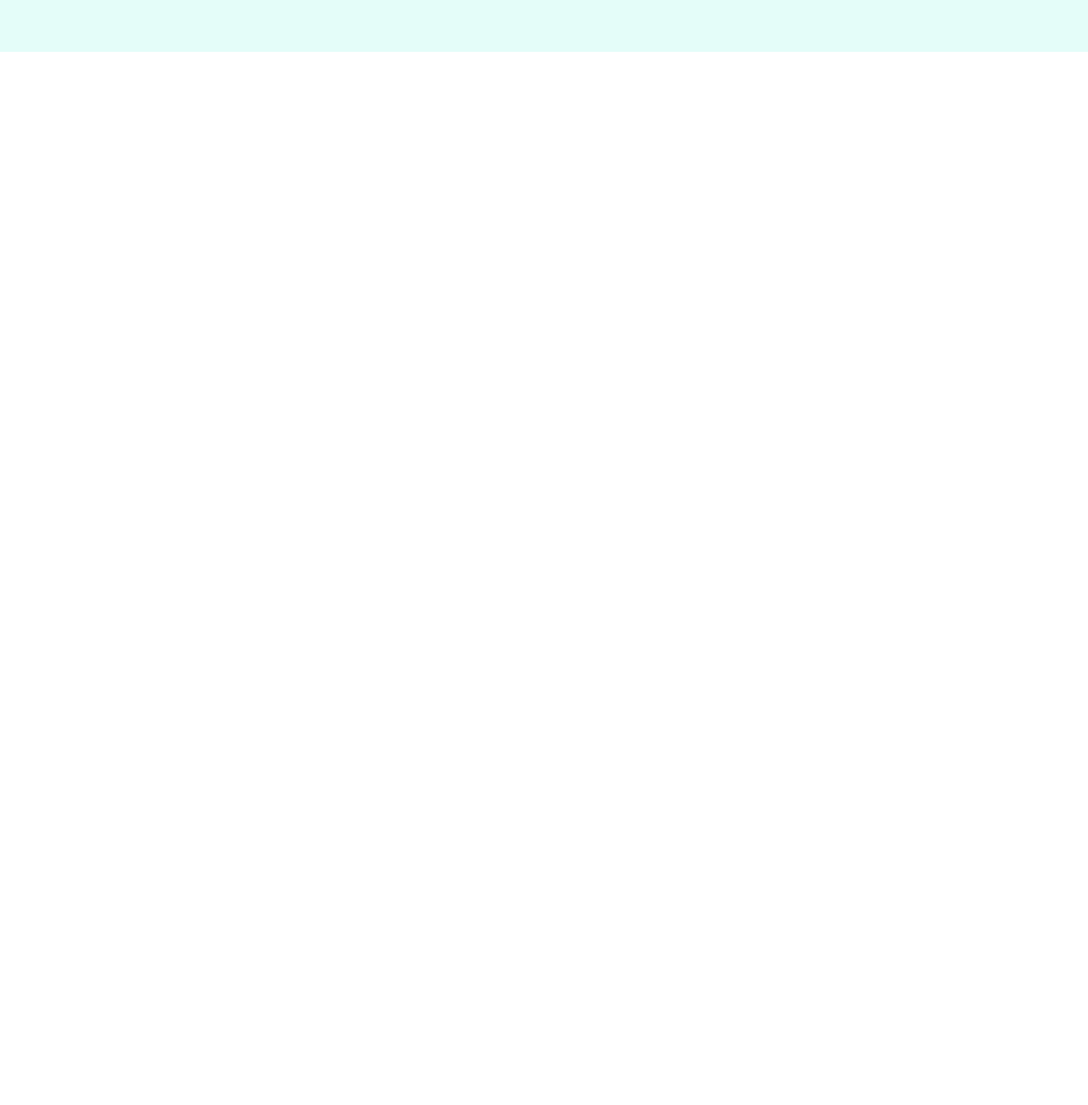
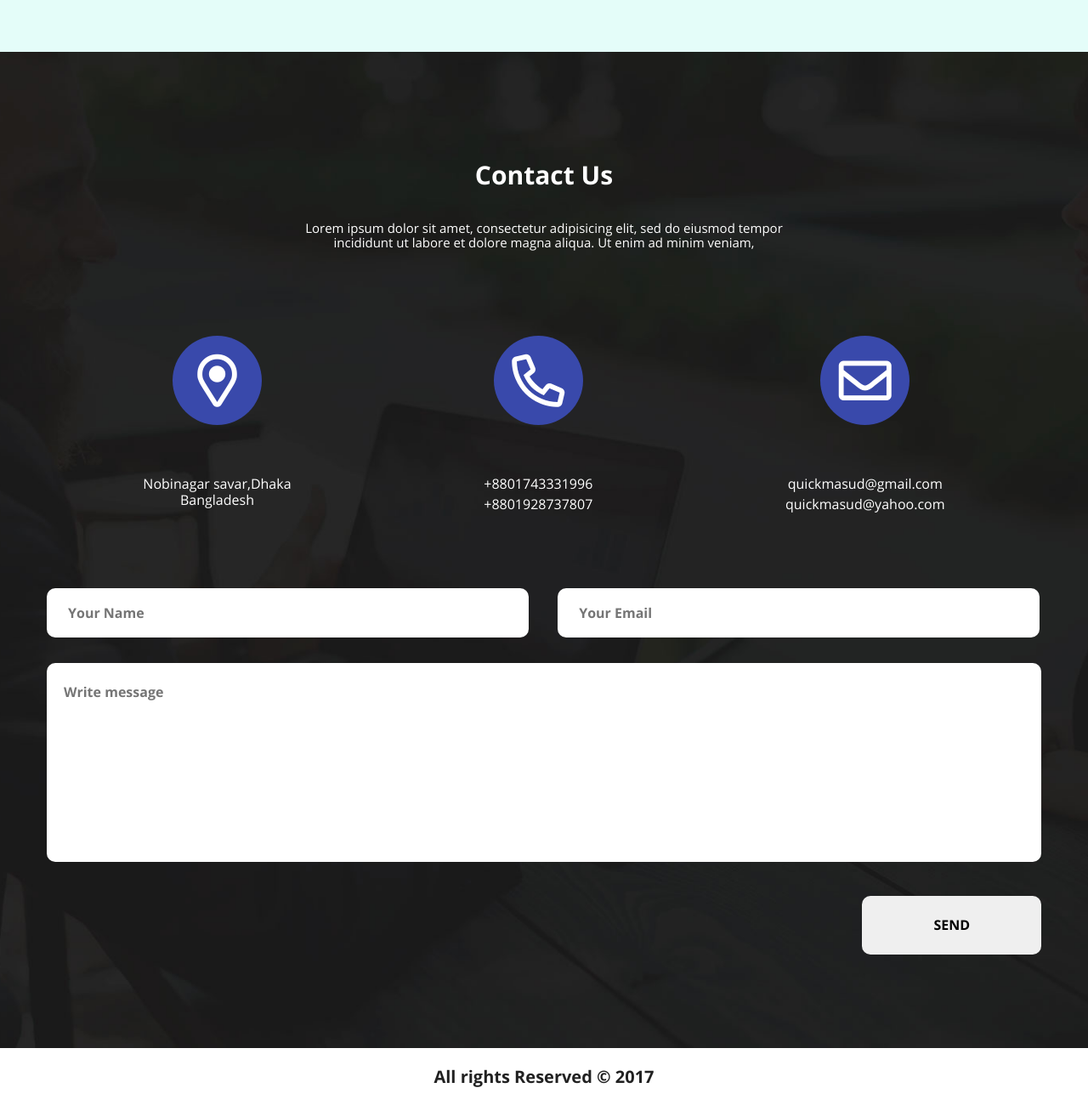
Before and after one commit to lightning9966/webDevelopmen, a plain HTML site: page index.html in a window 1280 px wide. Shown: the part 8972-10272 px from the top of the page at 85% size. Before the commit the page ends 9033 px from the top, so only its background shows below. Drawn offline with Linux system fonts and the light colour scheme.

Commit message:
Созданы секции 'Связаться с нами и Подвал' адаптированы для мобильных и планшетных устройств. Полностью закончена верстка сайта

```diff
--- a/index.html
+++ b/index.html
@@ -364,5 +364,44 @@
       </div>
     </div>
   </section>
+  <section class="contactUs">
+    <div class="container">
+      <div class="preface contactUs__preface">
+        <div class="preface__wrap">
+          <h2 class="preface__title">Contact Us</h2>
+          <p class="preface__subtitle">Lorem ipsum dolor sit amet, consectetur adipisicing elit, sed do eiusmod tempor incididunt ut labore et dolore magna aliqua. Ut enim ad minim veniam,</p>
+        </div>
+      </div>
+      <div class="contactUs-information">
+        <div class="contactUs-information-item">
+          <span class="contactUs-information-item__icon contactUs-information-item__icon-first"></span>
+          <p class="contactUs-information-item__description">Nobinagar savar,Dhaka <br/>Bangladesh</p>
+        </div>
+        <div class="contactUs-information-item">
+          <span class="contactUs-information-item__icon
+          contactUs-information-item__icon-second"></span>
+          <p class="contactUs-information-item__phone">+8801743331996</p>
+          <p class="contactUs-information-item__phone">+8801928737807</p>
+        </div>
+        <div class="contactUs-information-item">
+          <span class="contactUs-information-item__icon
+          contactUs-information-item__icon-third"></span>
+          <p class="contactUs-information-item__email">quickmasud@gmail.com</p>
+          <p class="contactUs-information-item__email">quickmasud@yahoo.com</p>
+        </div>
+      </div>
+      <div class="contactUs-form">
+        <input type="text" name="user Name" class="contactUs-form__input" placeholder="Your Name">
+        <input type="email" name="user Email" class="contactUs-form__input" placeholder="Your Email">
+        <textarea name="" id="" cols="30" rows="10" placeholder="Write message" class="contactUs-form__textarea"></textarea>
+        <div class="contactUs-form-button">
+          <button class="contactUs-form__button">Send</button>
+        </div>
+      </div>
+    </div>
+  </section>
+  <footer class="footer">
+    <div class="footer-discription">All rights Reserved © 2017</div>
+</footer>
 </body>
 </html>
--- /dev/null
+++ b/sass/sections/_contactUs.sass
@@ -0,0 +1,96 @@
+.contactUs
+  padding-top: 128px
+  padding-bottom: 110px
+  background: url("../img/contactUs/contactUs-bg.jpg") no-repeat center top
+  background-size: cover
+  @media (max-width: 768px)
+    padding-top: 70px
+    padding-bottom: 70px
+
+  &__preface
+    color: $white
+
+  &-information
+    margin-top: 101px
+    display: flex
+    justify-content: space-around
+    flex-wrap: wrap
+    text-align: center
+    color: $white
+    @media (max-width: 669px)
+      margin-top: 50px
+
+    &-item
+      text-align: center
+      @media (max-width: 669px)
+        margin-bottom: 30px
+      &__icon
+        margin: 0 auto
+        margin-bottom: 60px
+        background-color: $midnight_Blue
+        width: 105px
+        height: 105px
+        display: flex
+        align-items: center
+        justify-content: center
+        border-radius: 50%
+        color: $white
+        &::before
+          +faRegular
+          font-size: 62px
+
+        &-first::before
+          content: '\f3c5'
+
+        &-second::before
+          content: '\f879'
+
+        &-third::before
+          content: '\f0e0'
+
+      &__phone, &__email, &__description
+        margin: 0
+        margin-bottom: 5px
+
+  &-form
+    margin-top: 85px
+    &__input
+      +bold
+      padding: 20px 25px
+      display: inline-block
+      width: calc(50% - 18px)
+      border-radius: 10px
+      border: none
+      @media (max-width: 669px)
+        display: block
+        width: 100%
+
+    &__input:nth-child(1)
+      margin-right: 30px
+      @media (max-width: 669px)
+        margin-bottom: 30px
+
+    &__textarea
+      margin-top: 30px
+      margin-bottom: 40px
+      padding: 25px 20px
+      border: none
+      width: 100%
+      display: block
+      border-radius: 10px
+      resize: none
+      +bold
+
+    &-button
+      text-align: right
+      @media (max-width: 669px)
+        text-align: center
+
+    &__button
+      padding: 25px 84px
+      text-transform: uppercase
+      border-radius: 10px
+      border: none
+      +bold
+      @media (max-width: 669px)
+        padding: 20px 60px
--- /dev/null
+++ b/sass/sections/_footer.sass
@@ -0,0 +1,6 @@
+.footer
+  padding-top: 22px
+  padding-bottom: 22px
+  text-align: center
+  +bold
+  font-size: 20px
--- a/sass/style.sass
+++ b/sass/style.sass
@@ -33,3 +33,9 @@
 
 // Содержание блока "Блог"
 @import 'sections/blog'
+
+// Содержание блока "Блог"
+@import 'sections/contactUs'
+
+// Содержание блока "Блог"
+@import 'sections/footer'
```
Also changed, not shown: css/style.css, img/contactUs/contactUs-bg.jpg (added), 1 other file.
